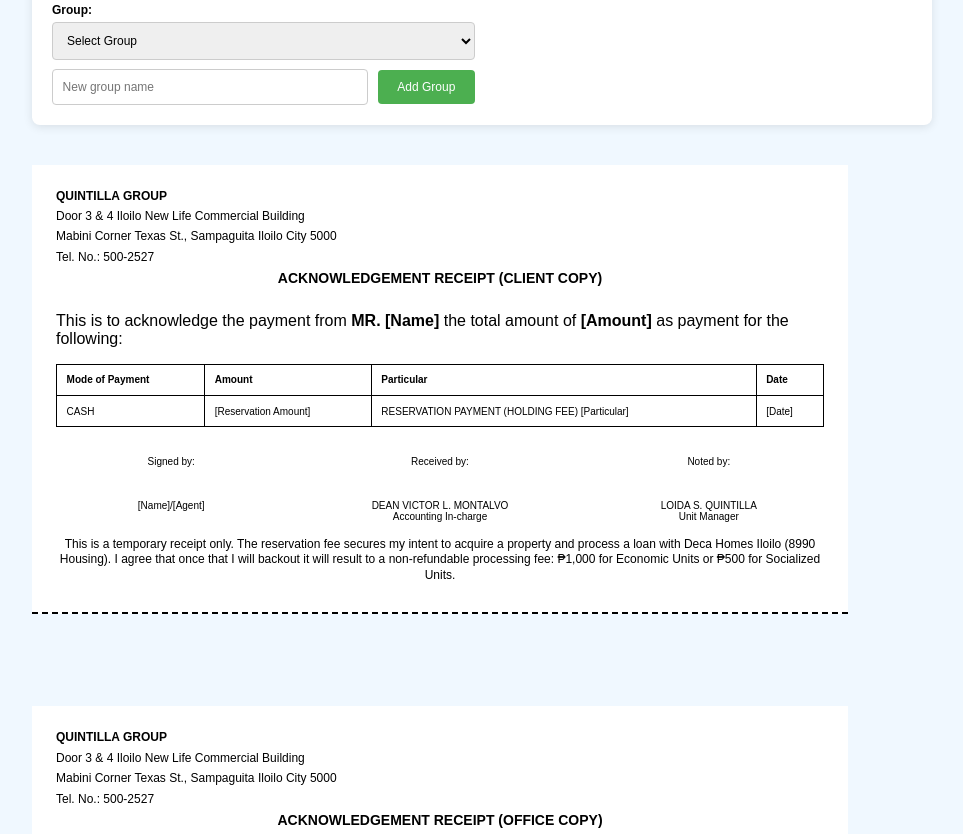
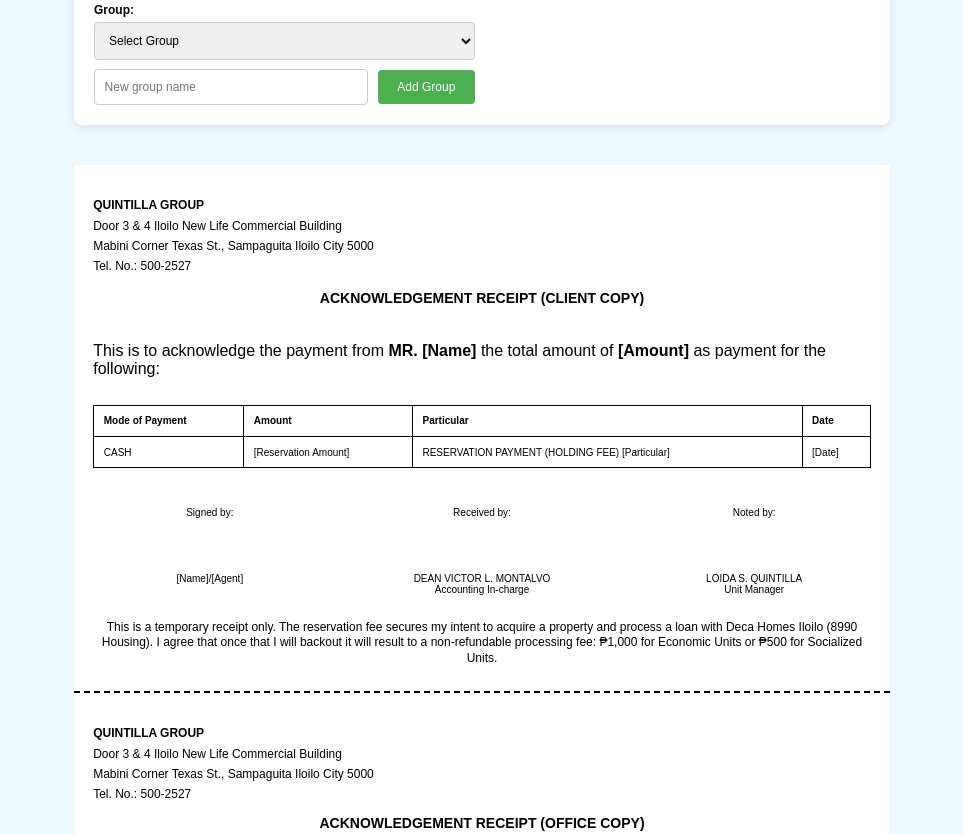
Before and after one commit to QGCoordinator/AcknowledgementReceipt, a plain HTML site: page index.html in a window 1280 px wide. Shown: the part 391-1225 px from the top of the page, without its empty margins (158-1121 px from the left). Drawn offline with Linux system fonts and the light colour scheme.

Commit message:
Update index.html

```diff
--- a/index.html
+++ b/index.html
@@ -18,7 +18,7 @@
         }
         .container {
             width: 100%;
-            max-width: 900px;
+            max-width: 8.5in;
             display: flex;
             flex-direction: column;
             gap: 20px;
@@ -30,10 +30,16 @@
             box-shadow: 0 2px 10px rgba(0,0,0,0.1);
             margin-bottom: 20px;
         }
+        .receipts-container {
+            position: relative;
+            width: 8.5in;
+            height: 11in; /* Total height for two receipts */
+            page-break-inside: avoid;
+        }
         .receipt {
             width: 8.5in;
-            min-height: 4.5in;
-            padding: 0.1in 0.25in 0.25in; /* Adjusted top padding */
+            height: 5.5in; /* Each receipt is 5.5 inches tall */
+            padding: 0.2in;
             box-sizing: border-box;
             background-color: #fff;
             display: flex;
@@ -42,11 +48,10 @@
         }
         .receipt.top-receipt {
             border-bottom: 2px dashed #000;
-            margin-bottom: 0.75in; /* Adjusted margin for cutting space */
         }
         .receipt h2 {
             text-align: center;
-            margin: 0 0 0.1in 0; /* Removed top margin */
+            margin: 0 0 0.1in 0;
             font-size: 14px;
         }
         .receipt table {
@@ -190,7 +195,6 @@
         @media print {
             body, html {
                 width: 8.5in;
-                height: 11in;
                 margin: 0;
                 padding: 0;
                 background-color: white;
@@ -203,17 +207,19 @@
             .input-section, .print-button {
                 display: none;
             }
+            .receipts-container {
+                height: 11in;
+                page-break-after: always;
+            }
             .receipt {
                 width: 8.5in;
-                height: 4.5in;
-                padding: 0.1in 0.25in 0.25in;
+                height: 5.5in;
+                padding: 0.2in;
                 border: none;
                 page-break-inside: avoid;
-                break-inside: avoid;
             }
             .receipt.top-receipt {
                 border-bottom: 2px dashed #000;
-                margin-bottom: 0.75in;
             }
         }
     </style>
@@ -305,6 +311,7 @@
             </div>
         </div>
 
+        <div class="receipts-container">
             <div class="receipt top-receipt">
                 <div class="footer">
                     <p class="bold">QUINTILLA GROUP</p>
@@ -419,6 +426,7 @@
                 <div class="footer">
                     <p class="center">This is a temporary receipt only. The reservation fee secures my intent to acquire a property and process a loan with Deca Homes Iloilo (8990 Housing).
                     I agree that once that I will backout it will result to a non-refundable processing fee: ₱1,000 for Economic Units or ₱500 for Socialized Units.</p>
+                </div>
             </div>
         </div>
 
```
Lines whose indentation alone changed are shown as unchanged.
